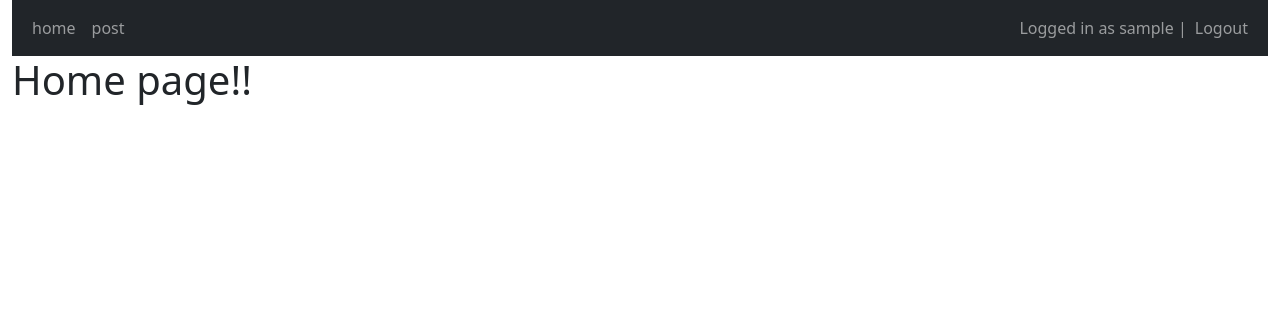
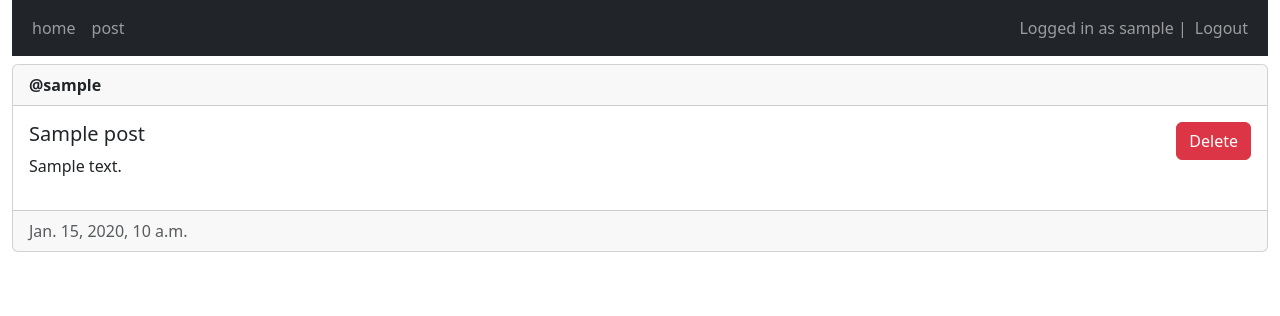
Before and after one commit to JonassousaDev/Django-Authentication, a Django app: page / in a window 1280 px wide. Shown: the top 316 px of the page. Run offline with Django 4.2, Linux system fonts and the light colour scheme; a user stored in the database is signed in; tables that the repository leaves empty hold one stand-in row (values such as "Sample post").

Commit message:
delete post

```diff
--- a/main/templates/main/home.html
+++ b/main/templates/main/home.html
@@ -2,7 +2,26 @@
 {% block title %}Home Page{% endblock  %}
 
 {% block content %}
-
-<h1>Home page!!</h1>
-
+{% for post in posts %}
+<div class='card mt-2'>
+    <div class='card-header'><strong>@{{post.author.username}}</strong></div>
+    <div class='card-body d-flex flex-row justify-content-between'>
+        <div>
+            <h5 class='card-title'>{{ post.title}}</h5>
+            <p>{{ post.description}}</p>
+        </div>
+        <div>
+            {% if user == post.author %}
+                <form method="post">
+                    {% csrf_token %}
+                    <button type="submit" class='btn btn-danger'name='post-id' value='{{post.id}}'>Delete</button>
+                </form>
+            {% endif %}
+        </div>
+    </div>
+    <div class='card-footer text-muted'>{{post.created_at}}</div>
+</div>
+{%empty%}
+<p>No posts Yet</p>
+{% endfor %}
 {% endblock  %}
--- a/main/views.py
+++ b/main/views.py
@@ -3,10 +3,18 @@ from django.shortcuts import render, redirect
 from django.contrib.auth.decorators import login_required
 # Importe o formulário de registro apropriado
 from .forms import RegisterForm, PostForm
+from .models import Post
 
 @login_required(login_url='/login')
 def home(request):
-    return render(request, 'main/home.html')
+    posts = Post.objects.all()
+
+    if request.method == 'POST':
+        post_id = request.POST.get('post-id')
+        post = Post.objects.filter(id=post_id).first()
+        if post and post.author == request.user:
+            post.delete()
+    return render(request, 'main/home.html', {'posts': posts})
 
 @login_required(login_url='/login')
 def create_post(request):
```
